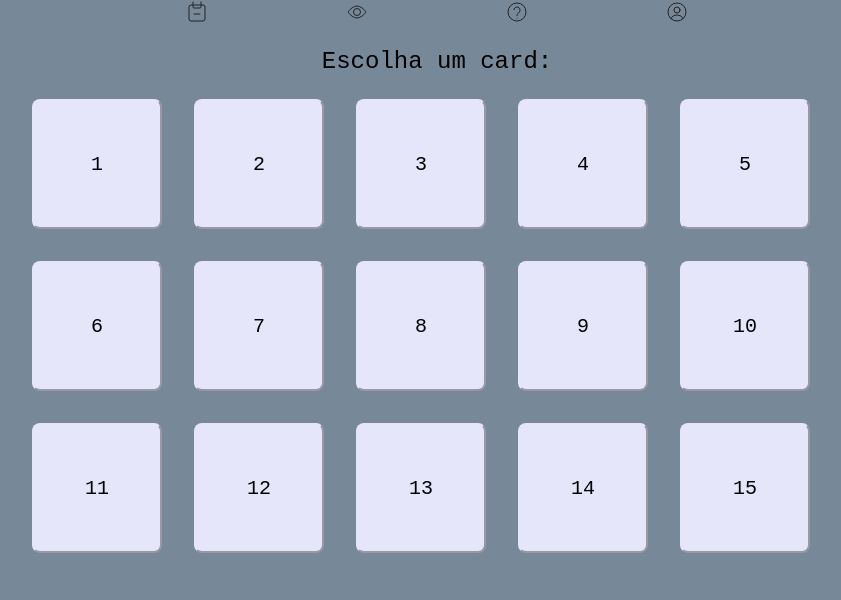
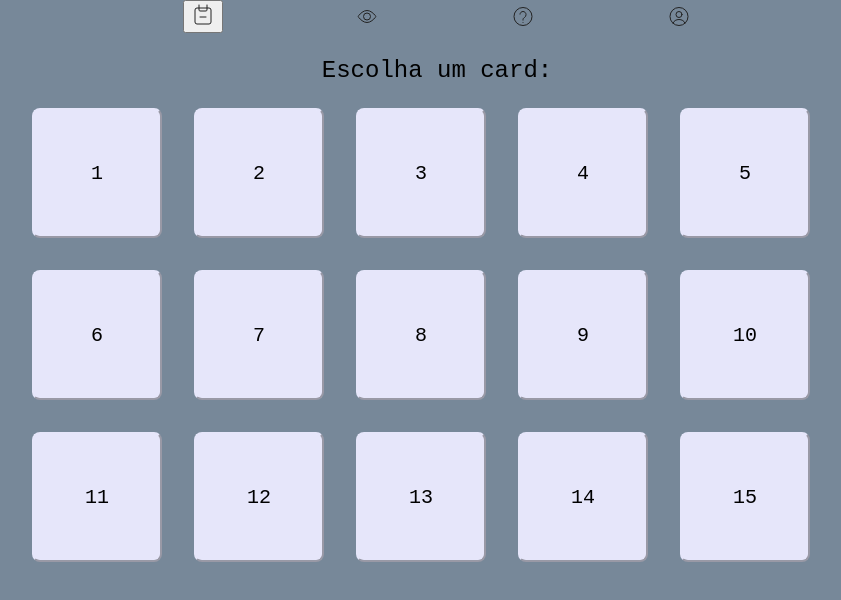
Before and after one commit to joao2223/Acerte_o_Filme, a React (Create React App) app: page / in a window 1280 px wide. Shown: the top 600 px of the page, without its empty margins (203-1044 px from the left). Built offline with nearby package versions, Linux system fonts and the light colour scheme.

Commit message:
Update index.tsx

```diff
--- a/src/components/Cabecalho/index.tsx
+++ b/src/components/Cabecalho/index.tsx
@@ -3,12 +3,21 @@ import user from '../../assets/Cabecalho/user.svg'
 import eye from '../../assets/Cabecalho/eye.svg'
 import question from '../../assets/Cabecalho/question.svg'
 import desk from '../../assets/Cabecalho/desk.svg'
+import { useNavigate, } from 'react-router-dom'
 
 export default function Cabecalho() {
+    const navigate = useNavigate()
+
+    function redirecionarParaInicio() {
+        navigate('/')
+    }
+
     return (
         <div className={styles.container}>
             <div className={styles.icons}>
-                <img src={desk} alt="" />
+                <button className={styles.botao_icone} onClick={() => redirecionarParaInicio()}>
+                    <img src={desk} alt="" />
+                </button>
                 <img src={eye} alt="" />
                 <img src={question} alt="" />
                 <img src={user} alt="" />
```
